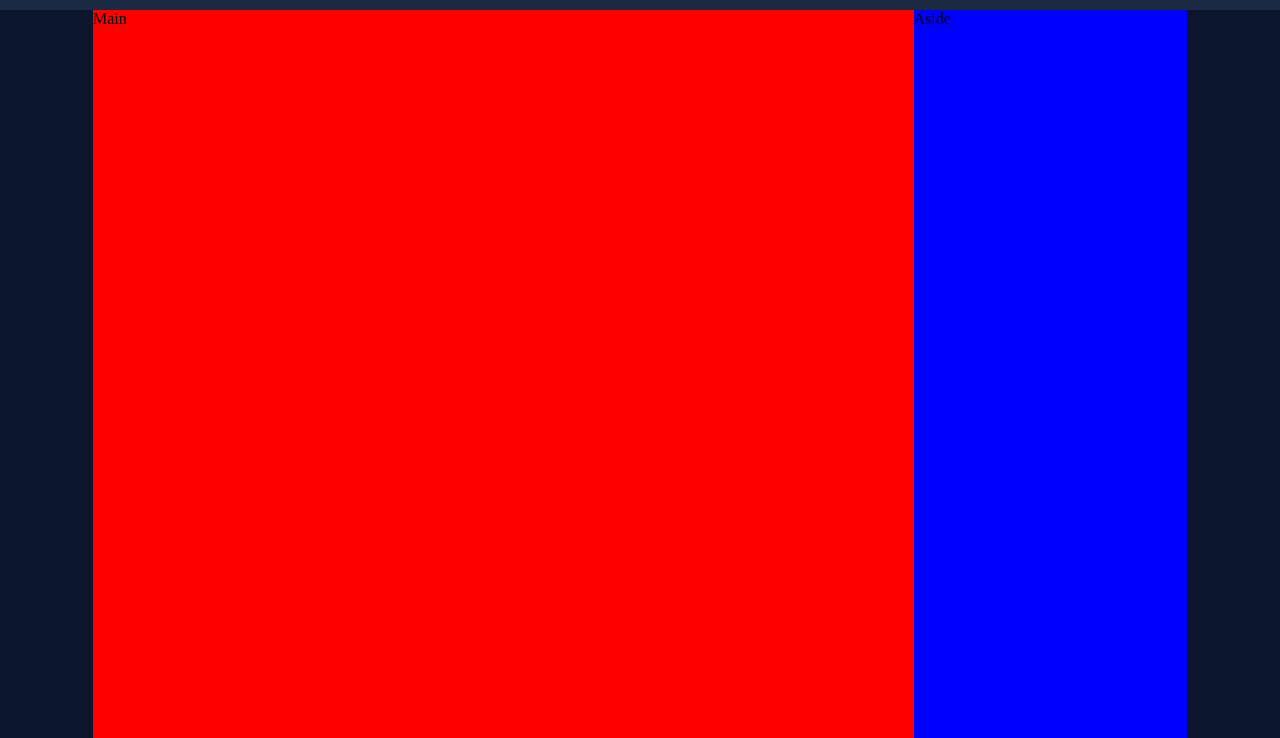
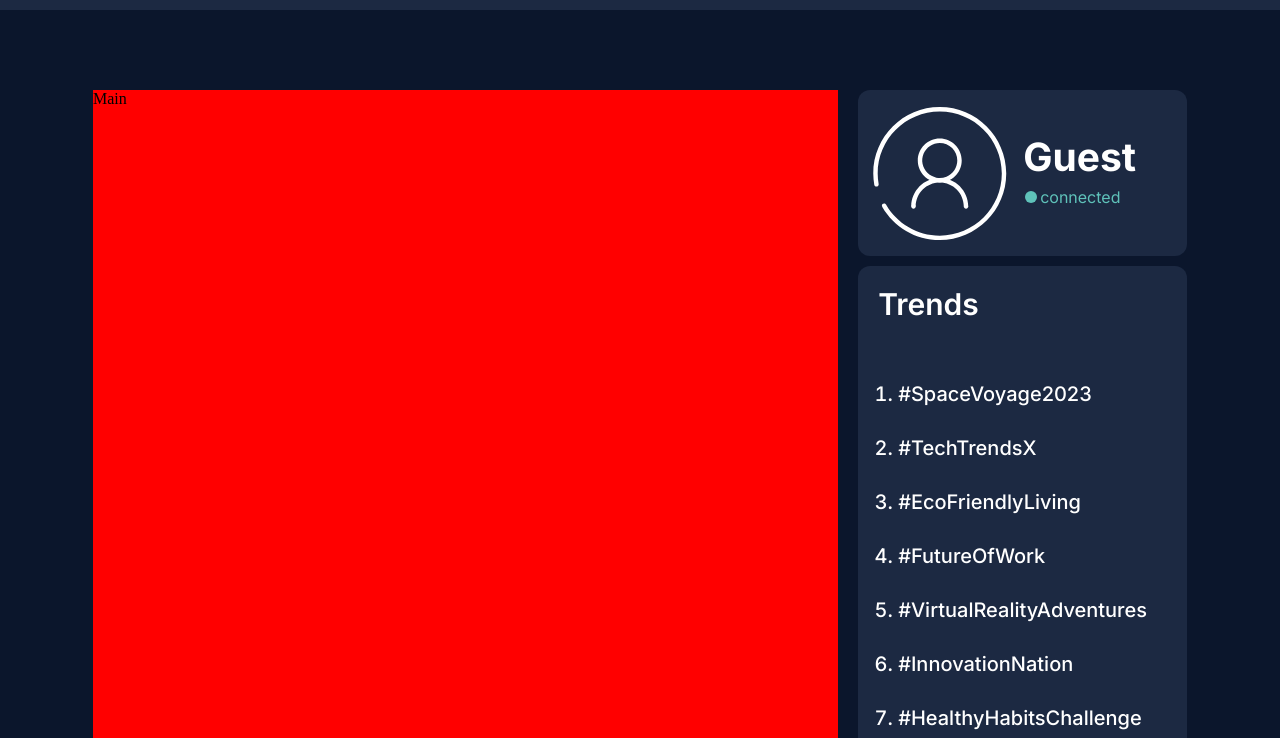
Before and after one commit to Sol1de/Rendu-css, a plain HTML site: page index.html in a window 1280 px wide. Shown: the part 62-800 px from the top of the page. Drawn offline with Linux system fonts and the light colour scheme.

Commit message:
:fire: finished aside + added position sticky

```diff
--- a/index.html
+++ b/index.html
@@ -62,7 +62,34 @@
             </main>
 
             <aside>
-                Aside
+                <div class="user-infos">
+                    <img src="assets/gen-profile.svg" alt="profil general">
+
+                    <div class="user-status">
+                        <p>Guest</p>
+
+                        <div class="ellipse">
+                            <div></div>
+                            <p>connected</p>
+                        </div>
+                    </div>
+                </div>
+
+                <div class="trends">
+                    <p>Trends</p>
+                    <ol>
+                        <li>#SpaceVoyage2023</li>
+                        <li>#TechTrendsX</li>
+                        <li>#EcoFriendlyLiving</li>
+                        <li>#FutureOfWork</li>
+                        <li>#VirtualRealityAdventures</li>
+                        <li>#InnovationNation</li>
+                        <li>#HealthyHabitsChallenge</li>
+                        <li>#IndieGameFever</li>
+                        <li>#TravelDreams2023</li>
+                        <li>#MindfulLivingNow</li>
+                    </ol>
+                </div>
             </aside>
         </div>
 
--- a/style.css
+++ b/style.css
@@ -15,7 +15,7 @@
 }
 
 body {
-    height: 100vh;
+    height: 200vh;
     background-color: var(--background);
 }
 
@@ -149,8 +149,10 @@ nav ul li a:hover {
     display: grid;
     grid-template-areas: "main aside";
     width: 100%;
-    height: 100vh; /* Valeur a modifier une fois que le main & aside seront fini */
+    height: 200vh; /* Valeur a modifier une fois que le main & aside seront fini */
     grid-template-columns: 3fr 1fr;
+    padding: 80px 0px;
+    gap: 20px;
 }
 
 main {
@@ -161,8 +163,84 @@ main {
 }
 
 aside {
+    display: grid;
+    position: sticky;
+    top: 10px;
+    grid-template-rows: 1fr 3fr;
+    grid-template-areas: "user-infos"
+                        "trends";
+    gap: 10px;
+    height: 750px;
     grid-area: aside;
-    background-color: blue;
+}
+
+.user-infos {
+    display: flex;
+    grid-area: user-infos;
+    background-color: var(--divs);
+    border-radius: 12px;
+}
+
+.user-status {
+    display: flex;
+    flex-direction: column;
+    justify-content: center;
+    color: var(--texte);
+}
+
+.user-status p:nth-child(1) {
+    font-family: Inter;
+    font-size: 39px;
+    font-weight: 700;
+}
+
+.user-status p:nth-child(2) {
+    font-family: Inter;
+    font-size: 16px;
+    font-weight: 400;
+    color: var(--surbrillance);
+}
+
+.ellipse {
+    display: flex;
+    align-items: center;
+    gap: 3px;
+    padding: 7px 2px;
+}
+
+.ellipse div {
+    height: 12px;
+    width: 12px;
+    border-radius: 50%;
+    background-color: var(--surbrillance);
+}
+
+.trends {
+    grid-area: trends;
+    background-color: var(--divs);
+    display: flex;
+    padding: 20px;
+    flex-direction: column;
+    align-items: flex-start;
+    gap: 40px;
+    color: var(--texte);
+    border-radius: 12px;
+}
+
+.trends p {
+    font-family: Inter;
+    font-size: 30px;
+    font-weight: 600;
+}
+
+.trends ol {
+    display: flex;
+    flex-direction: column;
+    gap: 30px;
+    font-family: Inter;
+    font-size: 20px;
+    font-weight: 500;
+    padding: 20px;
 }
 
 /* ... Responsive à partir de 1112px ... */
```
Also changed, not shown: assets/gen-profile.svg (added).
